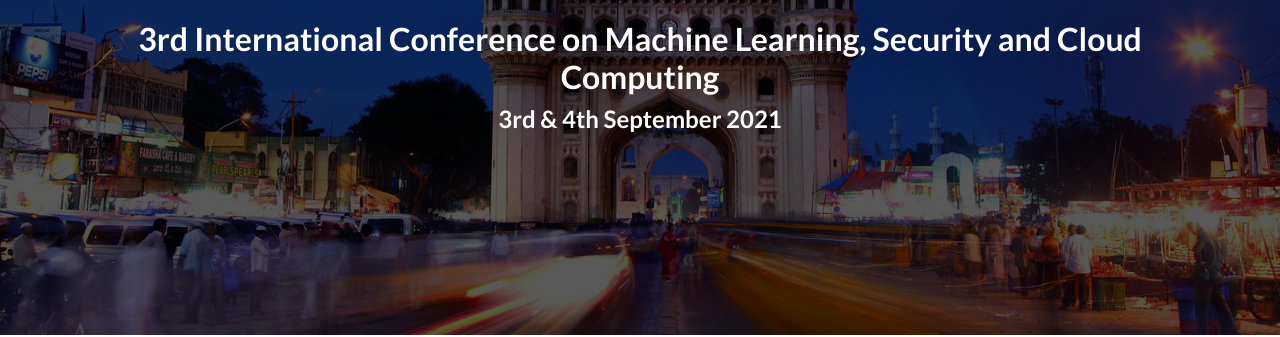
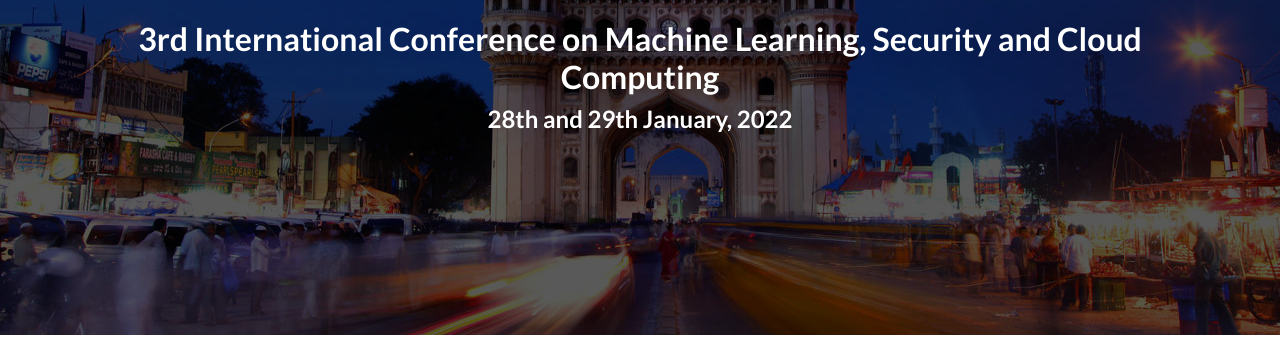
Before and after one commit to ieeevardhaman/icmlsc-website, a Jekyll site: the page built from pages/about.md, in a window 1280 px wide and 900 px high. Shown: the part 321-658 px from the top of the window. Built offline with Jekyll 4.4.1, drawn with Linux system fonts in a browser that asks for light colours; our own code applies the rules of GitHub Pages for plain Markdown files.

Commit message:
Update header.html

```diff
--- a/_includes/header.html
+++ b/_includes/header.html
@@ -6,6 +6,6 @@
     <div class="container">
         <h1 class="title">{{ site.title }}</h1>
         <h2 class="subtitle">{{ site.subtitle }}</h2>
-        <h4> 3rd & 4th September 2021</h4>
+        <h4> 28th and 29th January, 2022</h4>
     </div>
 </header>
```
